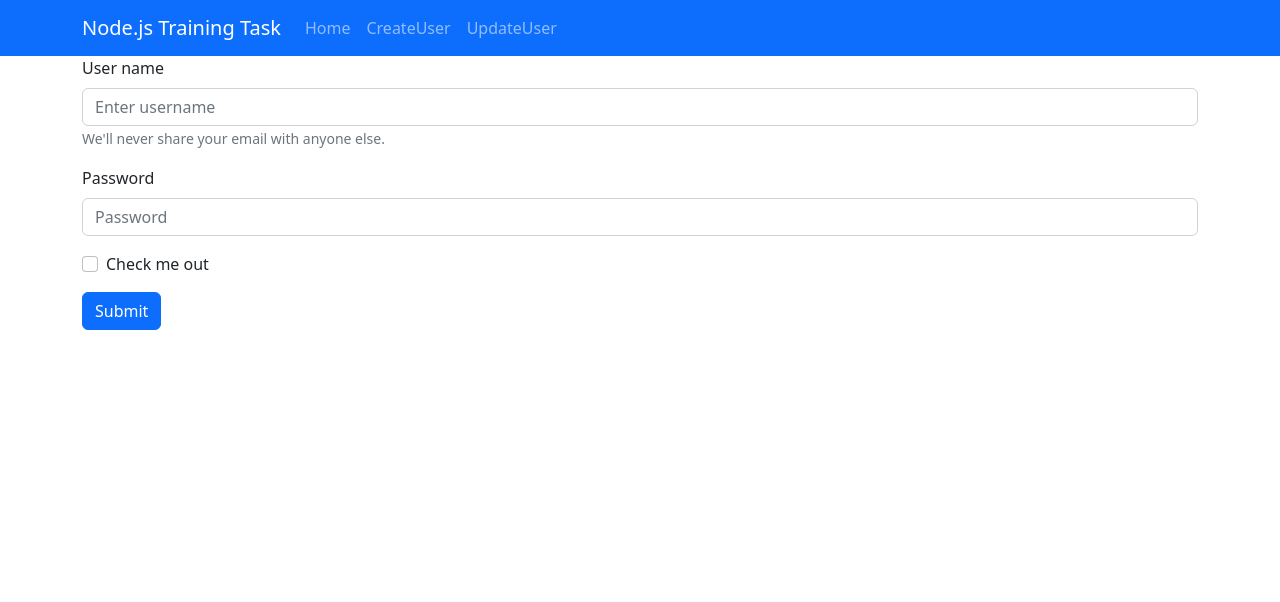
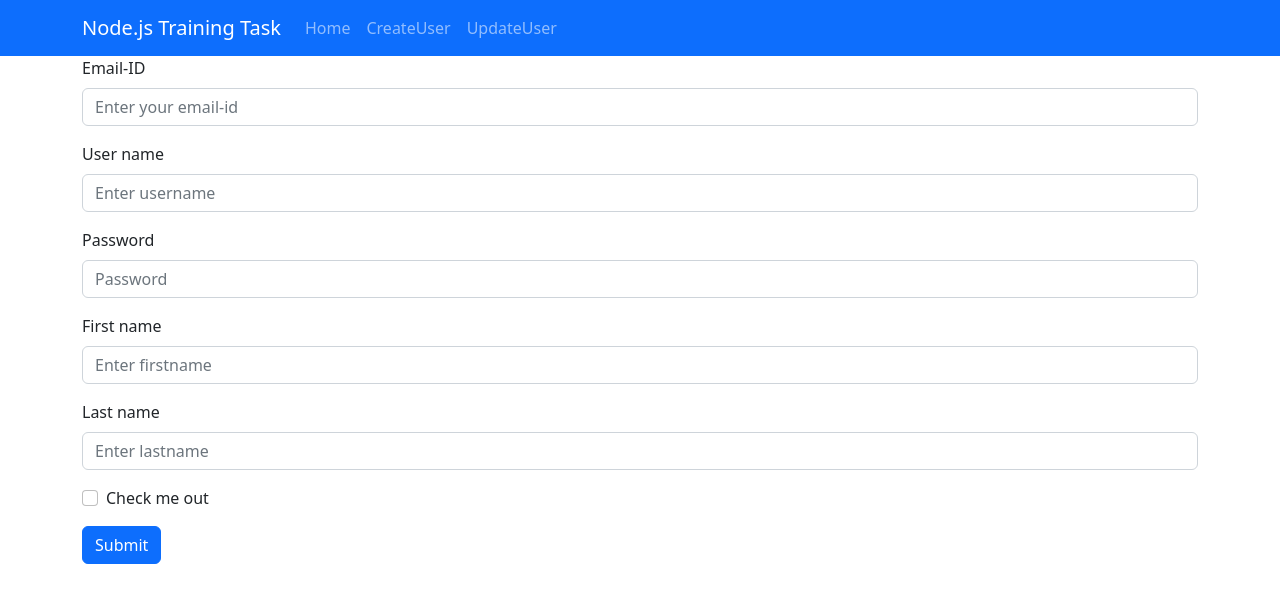
Before and after one commit to DHIYAN51/Node.js-Training-Frontend-Task, a React (Create React App) app: page /createform in a window 1280 px wide. Shown: the top 602 px of the page. Built offline with nearby package versions, Linux system fonts and the light colour scheme.

Commit message:
finished

```diff
--- a/package.json
+++ b/package.json
@@ -3,6 +3,7 @@
   "version": "0.1.0",
   "private": true,
   "dependencies": {
+    "@fortawesome/free-solid-svg-icons": "^6.3.0",
     "@testing-library/jest-dom": "^5.16.5",
     "@testing-library/react": "^13.4.0",
     "@testing-library/user-event": "^13.5.0",
--- a/src/Pages/CreateUser.js
+++ b/src/Pages/CreateUser.js
@@ -9,10 +9,13 @@ const CreateUser = () => {
   const vercel = "https://back-end-task-leli.vercel.app";
   const [username, setUsername] = useState("");
   const [password, setPassword] = useState("");
+  const [firstname, setFirstname] = useState("");
+  const [lastname, setLastname] = useState("");
+  const[emailid,setEmailid] = useState("");
   const submitHandler=(e)=>{
     e.preventDefault();
     // console.log(username + " "+ password);
-    Axios.post(`${vercel}/users/add`,{username:username, password:password}).then(()=>alert("User Created")).catch(e=>console.log(e))
+    Axios.post(`${vercel}/users/add`,{emailid:emailid, username:username, password:password, firstname:firstname , lastname:lastname}).then(()=>alert("User Created")).catch(e=>console.log(e))
     setUsername("");
     setPassword("");
     navigate('/')
@@ -20,17 +23,26 @@ const CreateUser = () => {
   return (
     <Container>
       <Form onSubmit={submitHandler}>
+      <Form.Group className="mb-3" controlId="formBasicEmail">
+          <Form.Label>Email-ID</Form.Label>
+          <Form.Control type="text" placeholder="Enter your email-id"  onChange={(e)=>setEmailid(e.target.value)} value={emailid}/>
+        </Form.Group>
         <Form.Group className="mb-3" controlId="formBasicEmail">
           <Form.Label>User name</Form.Label>
           <Form.Control type="text" placeholder="Enter username"  onChange={(e)=>setUsername(e.target.value)} value={username}/>
-          <Form.Text className="text-muted">
-            We'll never share your email with anyone else.
-          </Form.Text>
         </Form.Group>
 
         <Form.Group className="mb-3" controlId="formBasicPassword">
           <Form.Label>Password</Form.Label>
           <Form.Control type="password" placeholder="Password"  onChange={(e)=>setPassword(e.target.value)} value={password}/>
+        </Form.Group>
+        <Form.Group className="mb-3" controlId="formBasicEmail">
+          <Form.Label>First name</Form.Label>
+          <Form.Control type="text" placeholder="Enter firstname"  onChange={(e)=>setFirstname(e.target.value)} value={firstname}/>
+        </Form.Group>
+        <Form.Group className="mb-3" controlId="formBasicEmail">
+          <Form.Label>Last name</Form.Label>
+          <Form.Control type="text" placeholder="Enter lastname"  onChange={(e)=>setLastname(e.target.value)} value={lastname}/>
         </Form.Group>
         <Form.Group className="mb-3" controlId="formBasicCheckbox">
           <Form.Check type="checkbox" label="Check me out" />
--- a/src/Pages/Home.js
+++ b/src/Pages/Home.js
@@ -42,7 +42,10 @@ Axios.delete(`${vercel}/users/${id}`)
           <tr>
             <th>S.No</th>
             <th>User Name</th>
+            <th>Email-ID</th>
             <th>Password</th>
+            <th>Firstname</th>
+            <th>Lastname</th>
             <th>Update</th>
             <th>Delete</th>
           </tr>
@@ -54,7 +57,11 @@ Axios.delete(`${vercel}/users/${id}`)
               <tr key={index}>
                 <td>{index+1}</td>
                 <td>{user.username}</td>
+                <td>{user.emailid}</td>
                 <td>{user.password}</td>
+                <td>{user.firstname}</td>
+                <td>{user.lastname}</td>
+
                 <td><button className="btn btn-warning" onClick={()=> updateUser(user._id)}>Update</button></td>
                 <td><button className="btn btn-danger" onClick={()=> deleteUser(user._id)}>Delete</button></td>
               </tr>
--- a/src/Pages/UpdateUser.js
+++ b/src/Pages/UpdateUser.js
@@ -7,11 +7,13 @@ import { useNavigate } from "react-router-dom";
 const UpdateUser = ({id}) => {
   const navigate = useNavigate();
   const vercel = "https://back-end-task-leli.vercel.app";
-  const [username, setUsername] = useState("");
+  const [firstname, setFirstname] = useState("");
+  const [lastname, setLastname] = useState("");
   const [password, setPassword] = useState("");
   const updateHandler =(id)=>{
-  Axios.put(`${vercel}/users/update/${id}`,{username:username, password:password}).then(()=>alert("user updated")).catch(e=>console.log(e))
-  setUsername("");
+  Axios.put(`${vercel}/users/update/${id}`,{firstname:firstname, lastname:lastname, password:password}).then(()=>alert("user updated")).catch(e=>console.log(e))
+  setFirstname("");
+  setLastname("");
   setPassword("");
   navigate('/')
   }
@@ -19,12 +21,16 @@ const UpdateUser = ({id}) => {
     <Container>
     <Form onSubmit={(e)=>{ e.preventDefault(); updateHandler(id);}}>
       <Form.Group className="mb-3" controlId="formBasicEmail">
-        <Form.Label>User name</Form.Label>
-        <Form.Control type="text" placeholder="Enter username"  onChange={(e)=>setUsername(e.target.value)} value={username}/>
-        <Form.Text className="text-muted">
-          We'll never share your email with anyone else.
-        </Form.Text>
+        <Form.Label>First name</Form.Label>
+        <Form.Control type="text" placeholder="Enter firstname"  onChange={(e)=>setFirstname(e.target.value)} value={firstname}/>
+
       </Form.Group>
+      <Form.Group className="mb-3" controlId="formBasicEmail">
+        <Form.Label>Last name</Form.Label>
+        <Form.Control type="text" placeholder="Enter lastname"  onChange={(e)=>setLastname(e.target.value)} value={lastname}/>
+
+      </Form.Group>
+
 
       <Form.Group className="mb-3" controlId="formBasicPassword">
         <Form.Label>Password</Form.Label>
```
Also changed, not shown: src/Components/Navbar.js (+7 -8 lines), 1 other file (tests, documents, lock files or other folders).
